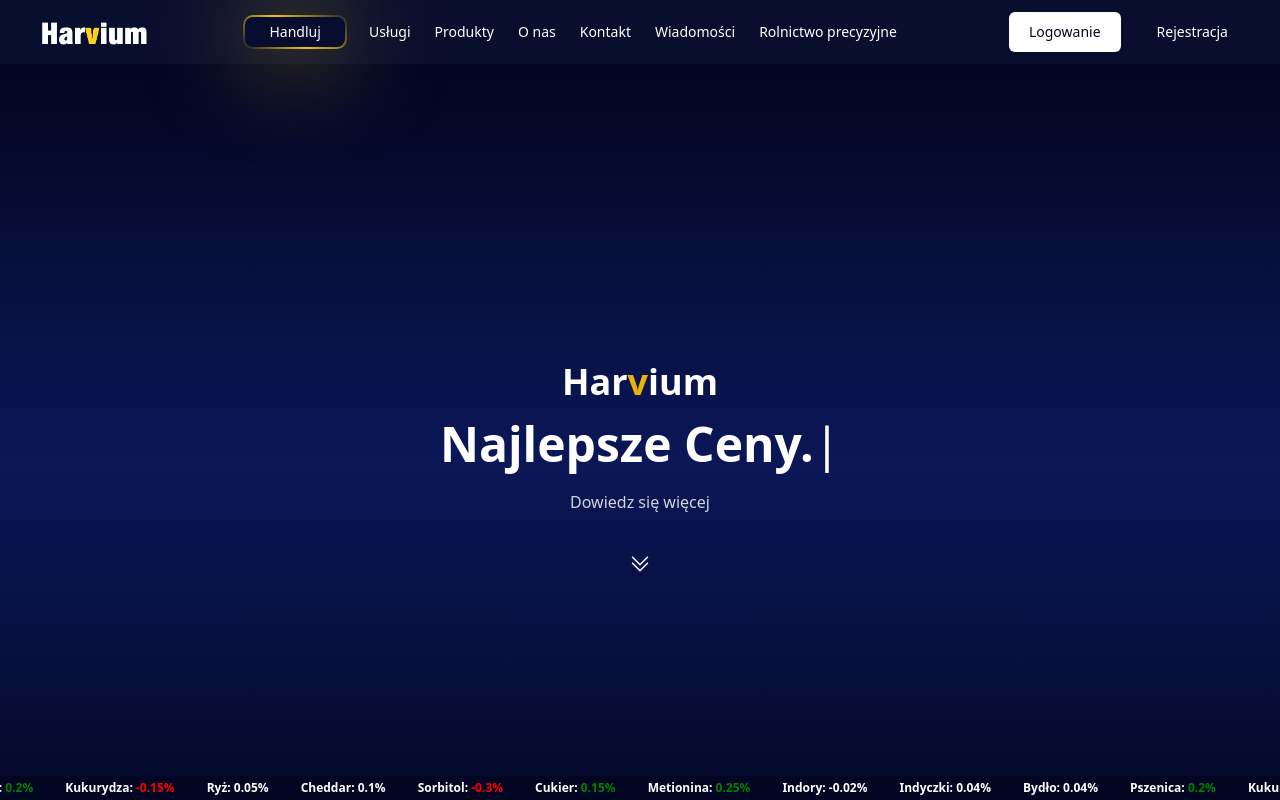
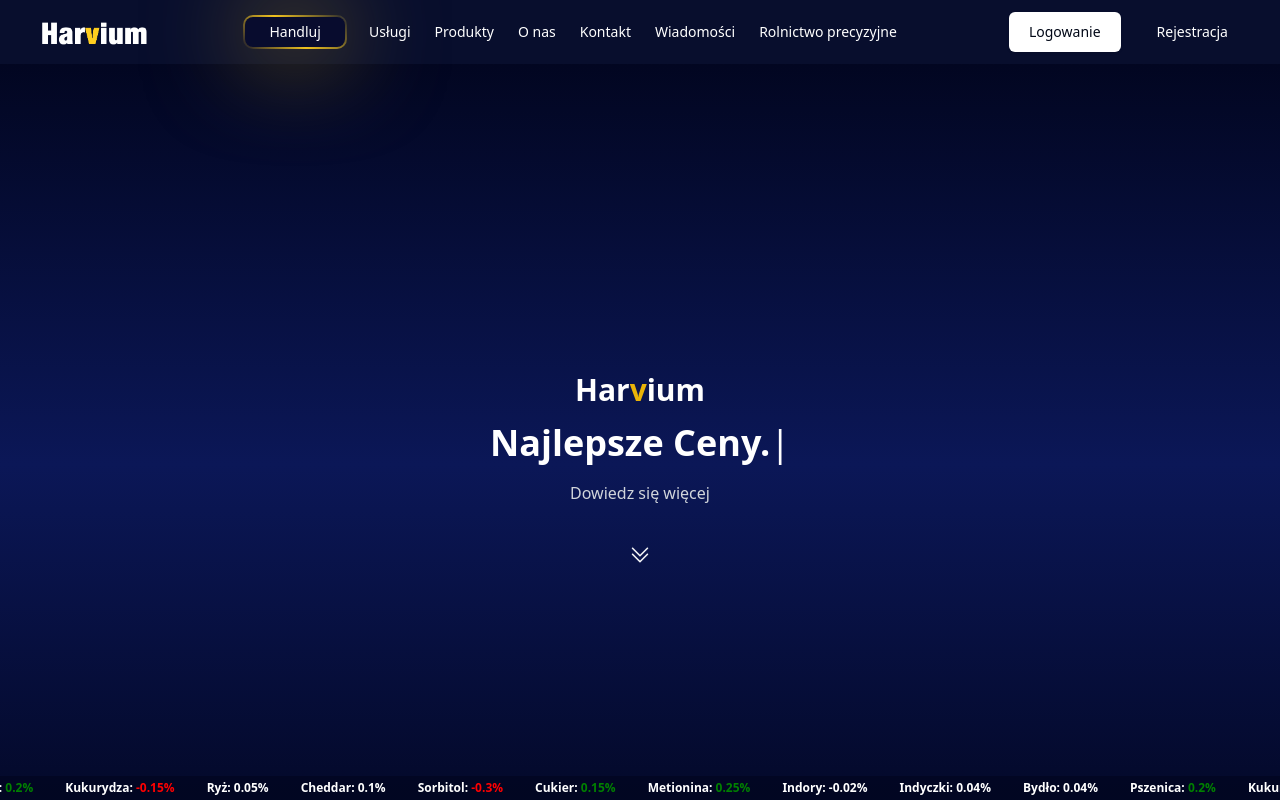
Before and after one commit to Harvium/Harviumv1, a React (Vite) app: page / in a window 1280 px wide. Shown: the top 800 px of the page. Built offline with nearby package versions, Linux system fonts and the light colour scheme; no server answers.

Commit message:
Update Cont0.jsx

```diff
--- a/src/routes/Home/Content/Cont0.jsx
+++ b/src/routes/Home/Content/Cont0.jsx
@@ -30,8 +30,8 @@ const Cont0 = () => {
         <div className="flex justify-center">
           <div className="lg:w-1/2">
             <div className="text-white text-center">
-              <h1 className='text-4xl font-bold mb-0 mt-3'>Har<span className="text-yellow-500">v</span>ium</h1>
-              <h2 className="text-5xl font-light leading-tight text-transform capitalize mb-0 mt-3"><span className="element font-bold"></span></h2>
+              <h1 className='text-3xl font-bold mb-0 mt-3'>Har<span className="text-yellow-500">v</span>ium</h1>
+              <h2 className="text-4xl font-light leading-tight text-transform capitalize mb-0 mt-3"><span className="element font-bold"></span></h2>
               <div className="mt-4 flex justify-center">
                 <Link to="/Trade" className="md:hidden">
                   <ButtonTrade>Handluj</ButtonTrade>
```
